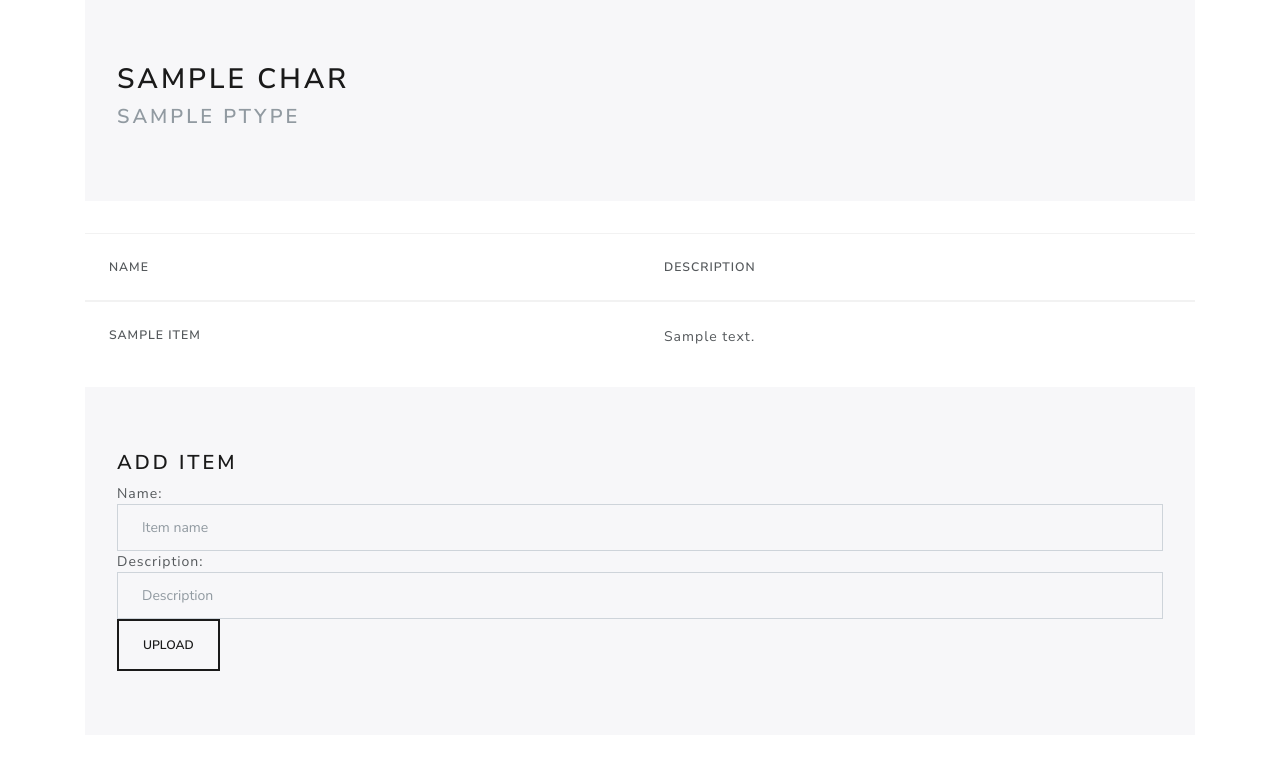
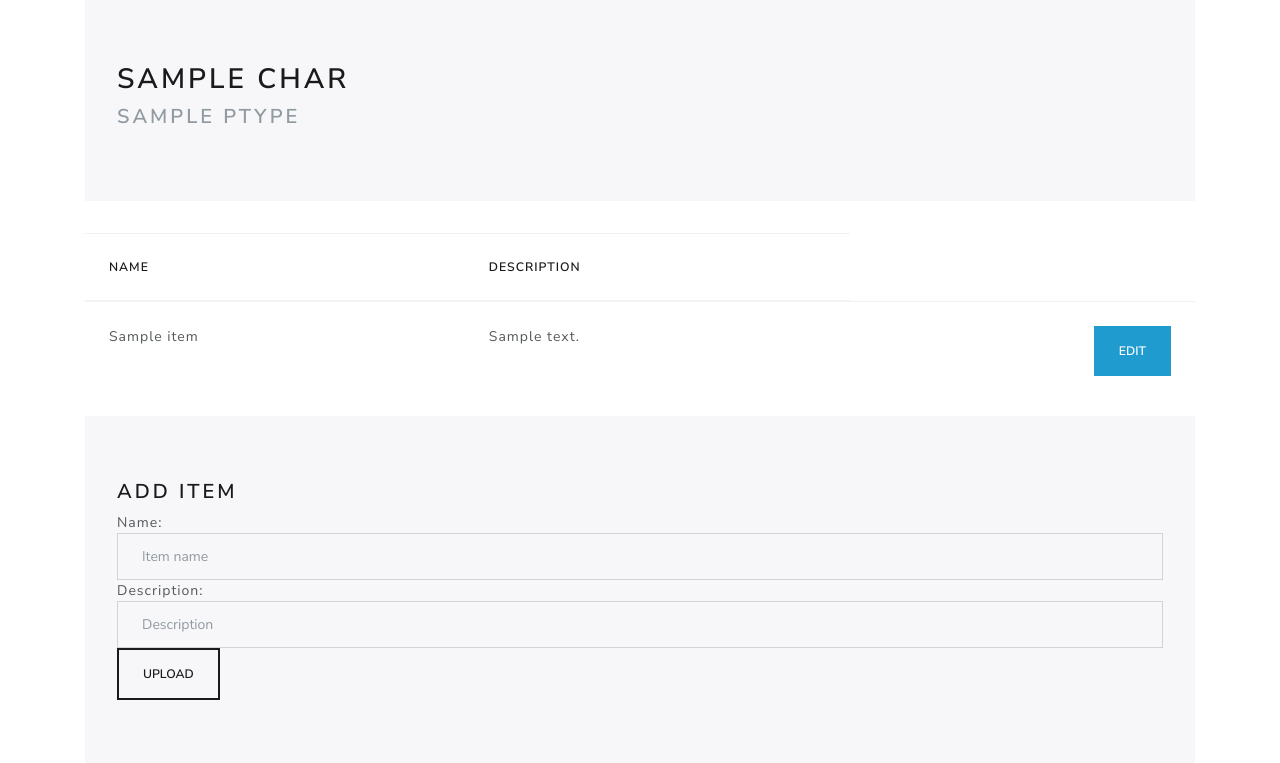
Before and after one commit to moodyRahman/chest, a Flask app: template app/templates/singlechar.html in a window 1280 px wide. Shown: the part 176-939 px from the top of the page. Before the commit the page ends 847 px from the top, so only its background shows below. Run offline with Flask 2, Linux system fonts and the light colour scheme; the template is opened without the code that fills it: most values are stand-ins (such as "Sample title", 1, 10 or a date in 2020); some libraries are stand-ins or nearby versions.

Commit message:
formatting

```diff
--- a/app/templates/singlechar.html
+++ b/app/templates/singlechar.html
@@ -23,14 +23,15 @@
 
 <table class="table table-hover">
 	<thead>
-		<th scope="col">Name</th>
-		<th scope="col">Description</th>
+		<th scope="col" class="text-primary">Name</th>
+		<th scope="col" class="text-primary">Description</th>
 	</thead>
 
 	{% for item in char.inventory %}
-	<tbody>
-		<th>{{item.name}}</th>
+	<tbody class="text-secondary">
+		<td>{{item.name}}</td>
 		<td>{{item.description}}</td>
+		<td class="text-right"><button class="btn btn-info" onclick="itemeditor(self)">edit</button></td>
 	</tbody>
 	{% endfor %}
 
```
